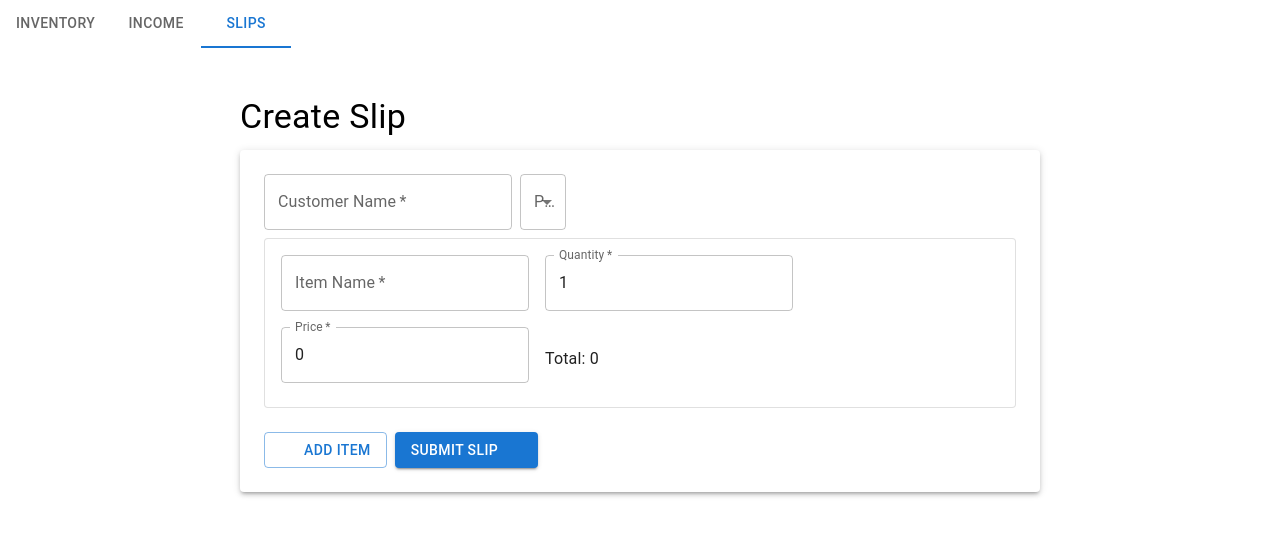
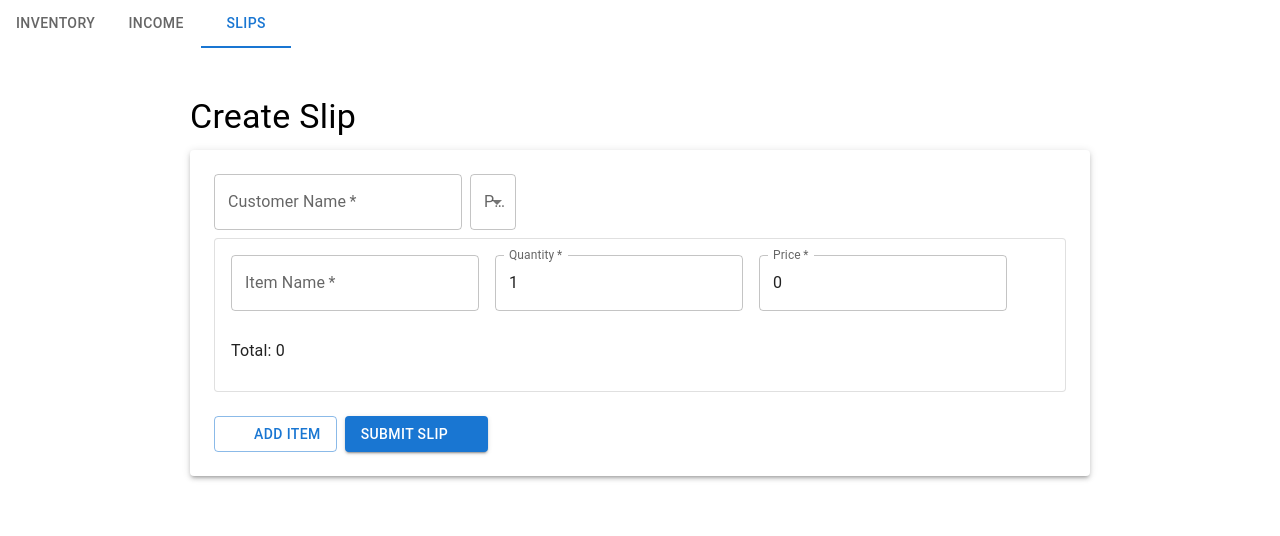
Before and after one commit to saadullahkhan12/inventory-system, a React (Vite) app: page /Slips in a window 1280 px wide. Shown: the top 536 px of the page. Built offline with nearby package versions, Linux system fonts and the light colour scheme; some icons are missing; the HTML template or start-up script is replaced by a standard one.

Commit message:
payment secen sahi

```diff
--- a/src/pages/slips.jsx
+++ b/src/pages/slips.jsx
@@ -56,7 +56,7 @@ const Slips = () => {
   };
 
   return (
-    <Box sx={{ maxWidth: 800, mx: 'auto', mt: 4, p: 2 }}>
+    <Box sx={{ maxWidth: 900, mx: 'auto', mt: 4, p: 2 }}>
       <Typography variant="h4" gutterBottom>Create Slip</Typography>
       <Paper sx={{ p: 3 }} elevation={3}>
         <form onSubmit={handleSubmit}>
@@ -70,7 +70,7 @@ const Slips = () => {
                 required
               />
             </Grid>
-            <Grid item xs={12}>
+            <Grid className="grid_paymentType" item xs={12}>
               <FormControl fullWidth required>
                 <InputLabel>Payment Type</InputLabel>
                 <Select
```
